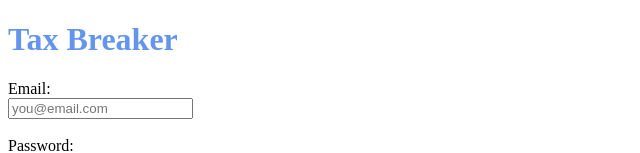
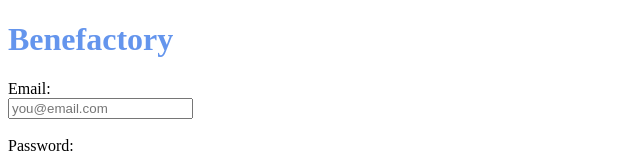
Before and after one commit to DownAndDoerrty/momentum-project, an Angular app in the folder frontend/: page /login in a window 1280 px wide. Shown: the top 153 px of the page, without its empty margins (0-640 px from the left). Built offline with nearby package versions, Linux system fonts and the light colour scheme.

Commit message:
feat(DAY00): Updating name to no longer be a joke

```diff
--- a/frontend/angular.json
+++ b/frontend/angular.json
@@ -3,7 +3,7 @@
   "version": 1,
   "newProjectRoot": "projects",
   "projects": {
-    "tax-breaker": {
+    "benefactory": {
       "projectType": "application",
       "schematics": {
         "@schematics/angular:component": {
@@ -39,7 +39,7 @@
         "build": {
           "builder": "@angular-devkit/build-angular:browser",
           "options": {
-            "outputPath": "dist/tax-breaker",
+            "outputPath": "dist/benefactory",
             "index": "src/index.html",
             "main": "src/main.ts",
             "polyfills": "src/polyfills.ts",
@@ -82,18 +82,18 @@
         "serve": {
           "builder": "@angular-devkit/build-angular:dev-server",
           "options": {
-            "browserTarget": "tax-breaker:build"
+            "browserTarget": "benefactory:build"
           },
           "configurations": {
             "production": {
-              "browserTarget": "tax-breaker:build:production"
+              "browserTarget": "benefactory:build:production"
             }
           }
         },
         "extract-i18n": {
           "builder": "@angular-devkit/build-angular:extract-i18n",
           "options": {
-            "browserTarget": "tax-breaker:build"
+            "browserTarget": "benefactory:build"
           }
         },
         "test": {
@@ -122,7 +122,7 @@
       }
     }
   },
-  "defaultProject": "tax-breaker",
+  "defaultProject": "benefactory",
   "cli": {
     "defaultCollection": "@angular-eslint/schematics"
   }
--- a/frontend/package.json
+++ b/frontend/package.json
@@ -1,5 +1,5 @@
 {
-  "name": "tax-breaker",
+  "name": "benefactory",
   "version": "0.0.0",
   "scripts": {
     "ng": "ng",
--- a/frontend/src/app/app.component.html
+++ b/frontend/src/app/app.component.html
@@ -1,6 +1,5 @@
-<h1 style="cursor: pointer; color: cornflowerblue;"
-    routerLink="/home">
-    Tax Breaker
+<h1 style="cursor: pointer; color: cornflowerblue" routerLink="/home">
+  Benefactory
 </h1>
 <section *ngIf="authService.isLoggedIn">
   <button (click)="onLogout()">Log Out</button>
--- a/frontend/src/app/app.component.ts
+++ b/frontend/src/app/app.component.ts
@@ -9,7 +9,7 @@ import { AuthService } from './auth/auth.service';
 export class AppComponent {
   constructor(public authService: AuthService) {}
 
-  title = 'tax-breaker';
+  title = 'benefactory';
 
   onLogout() {
     this.authService.logout();
--- a/frontend/src/app/components/login/login.component.ts
+++ b/frontend/src/app/components/login/login.component.ts
@@ -1,4 +1,3 @@
-import { HttpResponse } from '@angular/common/http';
 import { Component, OnInit } from '@angular/core';
 import { FormBuilder } from '@angular/forms';
 import { Router } from '@angular/router';
--- a/frontend/src/index.html
+++ b/frontend/src/index.html
@@ -1,13 +1,13 @@
-<!doctype html>
+<!DOCTYPE html>
 <html lang="en">
-<head>
-  <meta charset="utf-8">
-  <title>TaxBreaker</title>
-  <base href="/">
-  <meta name="viewport" content="width=device-width, initial-scale=1">
-  <link rel="icon" type="image/x-icon" href="favicon.ico">
-</head>
-<body>
-  <app-root></app-root>
-</body>
+  <head>
+    <meta charset="utf-8" />
+    <title>Benefactory</title>
+    <base href="/" />
+    <meta name="viewport" content="width=device-width, initial-scale=1" />
+    <link rel="icon" type="image/x-icon" href="favicon.ico" />
+  </head>
+  <body>
+    <app-root></app-root>
+  </body>
 </html>
```
Also changed, not shown: frontend/.eslintrc.json, 2 other files (tests, documents, lock files or other folders).
